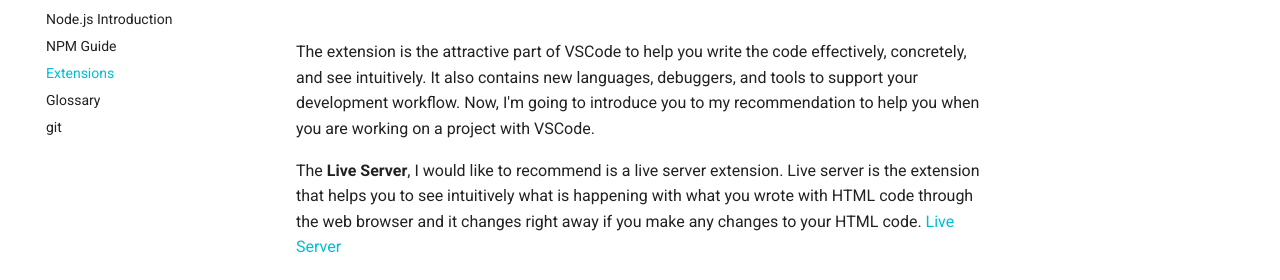
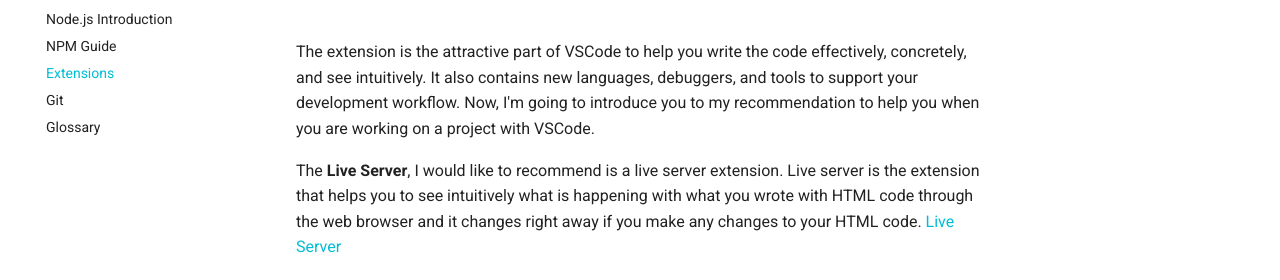
Before and after one commit to Jin-fswd/COMM_mkdocs, an MkDocs documentation site: the page built from docs/Extension.md, in a window 1280 px wide. Shown: the part 182-462 px from the top of the page. Built offline with MkDocs 1.6.1 and Material for MkDocs 9.7.7, drawn with Linux system fonts in a browser that asks for light colours.

````diff
--- a/docs/Extension.md
+++ b/docs/Extension.md
@@ -54,9 +54,9 @@ If you liked the extensions above, and try to apply it to your workplace, then t
    </html>
    ```
 
-2. Next, click the "Go Live" button at the bottom of the VSCode.![Go Live button](/Assets/images/go_live_button.png)
+2. Next, click the "Go Live" button at the bottom of the VSCode.![Go Live button](./Assets/images/go_live_button.png)
 
-3. Your web browser will open automatically, displaying the "Hello World" content from your HTML file. Any code changes you make will be applied to the browser in real-time. ![Web browser](/Assets/images/web_browser.png)
+3. Your web browser will open automatically, displaying the "Hello World" content from your HTML file. Any code changes you make will be applied to the browser in real-time. ![Web browser](./Assets/images/web_browser.png)
 
 ## Using Error Lens Extension
 
--- a/mkdocs.yml
+++ b/mkdocs.yml
@@ -16,5 +16,5 @@ nav:
   - Node.js Introduction: node.md
   - NPM Guide: npm.md
   - Extensions: Extension.md
+  - Git: git.md
   - Glossary: glossary.md
-  - git: git.md
````
